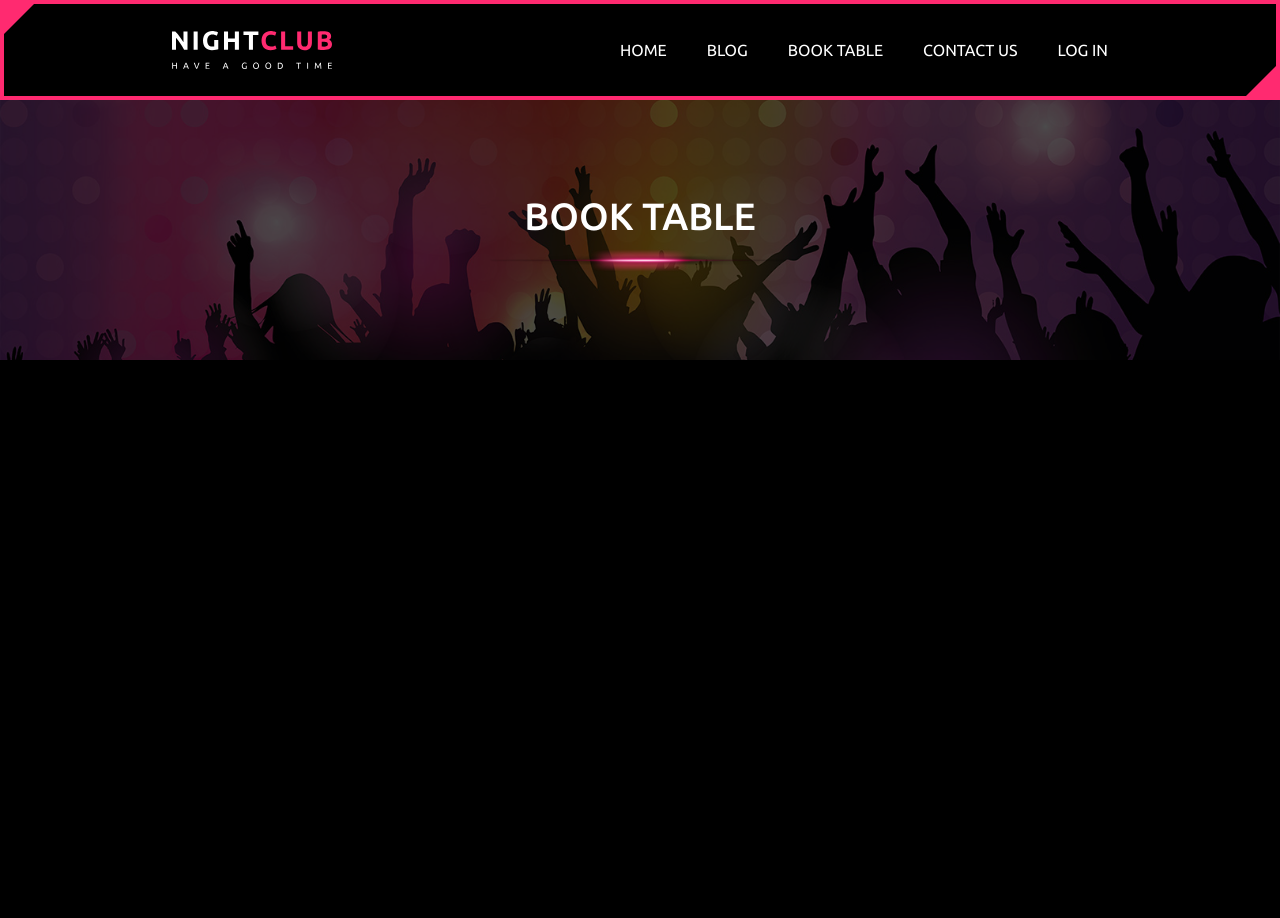
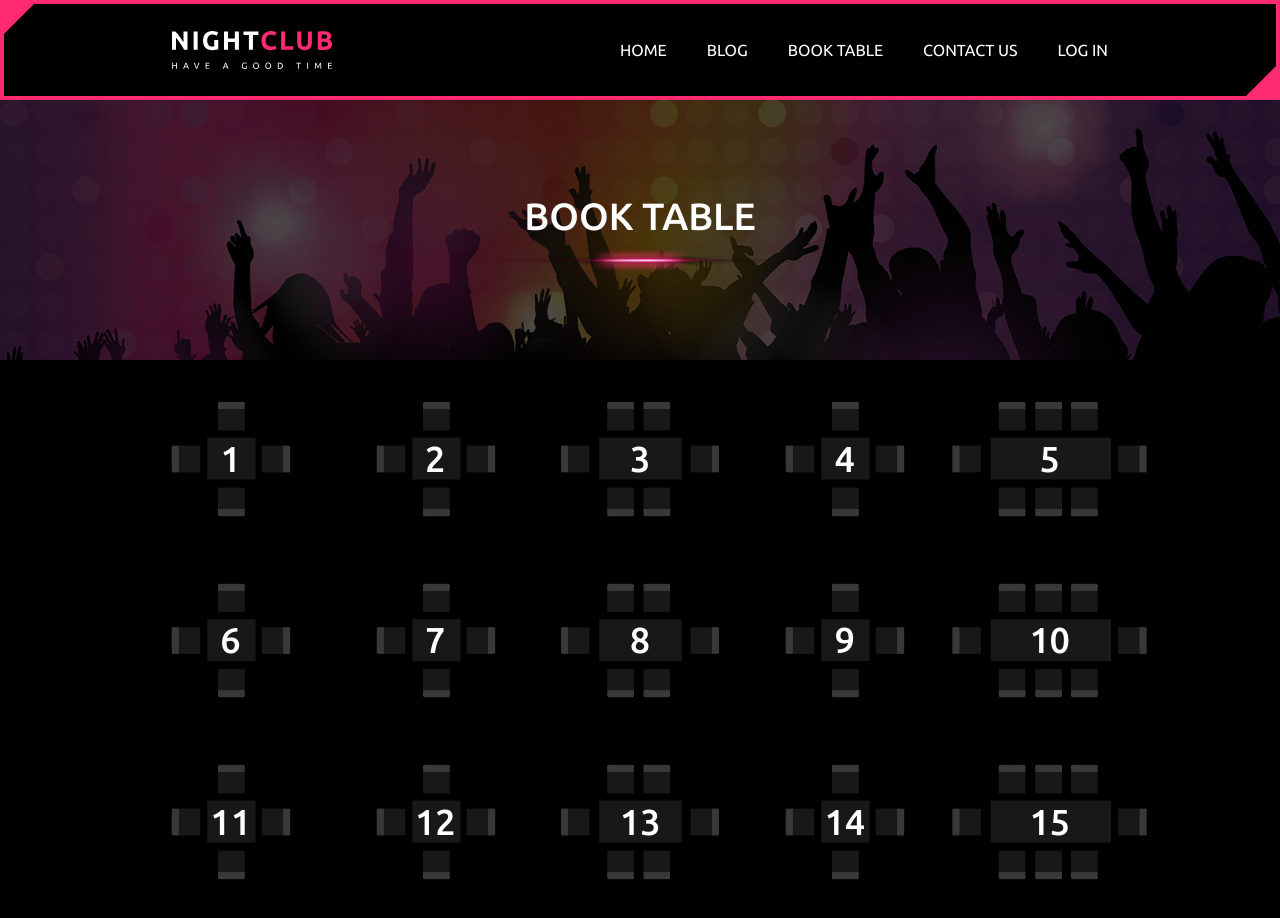
Before and after one commit to NightClubExam/nightclub, a Next.js app: page /book-table in a window 1280 px wide. Shown: the top 918 px of the page. Before the commit the page ends 800 px from the top, so only its background shows below. Built offline with nearby package versions, Linux system fonts and the light colour scheme.

Commit message:
feat: replace BookForm component with BookTable and add react-hook-form dependency

```diff
--- a/app/(routes)/book-table/page.js
+++ b/app/(routes)/book-table/page.js
@@ -1,6 +1,6 @@
 import Navigation from "../../components/Navigation";
 import PageHero from "../../components/PageHero";
-import BookForm from "../../components/BookForm";
+import BookForm from "../../components/BookTable";
 import Footer from "../../components/Footer";
 
 export default function BookTable() {
--- a/app/components/BookForm.jsx
+++ /dev/null
@@ -1,5 +0,0 @@
-const BookForm = () => {
-    return ( <div>Book Form</div> );
-}
-
-export default BookForm;
--- /dev/null
+++ b/app/components/BookTable.jsx
@@ -0,0 +1,233 @@
+//Alberte Remmer
+// import {useState} from "react";
+import Image from "next/image";
+
+// Der oprettes et array med hvert bord, så der kan mappes over dem senere.
+const tables = [
+  { number: 1, img: "table_1.png" },
+  { number: 2, img: "table_1.png" },
+  { number: 3, img: "table_2.png" },
+  { number: 4, img: "table_1.png" },
+  { number: 5, img: "table_3.png" },
+  { number: 6, img: "table_1.png" },
+  { number: 7, img: "table_1.png" },
+  { number: 8, img: "table_2.png" },
+  { number: 9, img: "table_1.png" },
+  { number: 10, img: "table_3.png" },
+  { number: 11, img: "table_1.png" },
+  { number: 12, img: "table_1.png" },
+  { number: 13, img: "table_2.png" },
+  { number: 14, img: "table_1.png" },
+  { number: 15, img: "table_3.png" },
+];
+
+const BookTable = () => {
+    //State:
+    // - selected: gemmer det valgte bordnummer
+    // - setSelected: opdaterer det valgte bordnummer, når brugeren klikker
+    // - null: default værdi, når ingen borde er valgt
+    // const [selected, setSelected] = useState(null);
+    return (
+      <div className="w-4/5 mx-auto">
+        {/* Bord-oversigt */}
+        <div className="grid grid-cols-1 justify-items-center md:grid-cols-3 md:gap-y-6 lg:grid-cols-5 lg:gap-y-12 my-8">
+          {tables.map((table) => (
+            <div className="relative" key={table.number}>
+              <Image
+                src={`/assets/table/${table.img}`} //Indsætter billedet dynamisk baseret på arrayets data
+                alt={`Table ${table.number}`} //Indsætter bordnummeret dynamisk baseret på arrayets data
+                width={285}
+                height={186}
+              />
+              <span className="absolute inset-0 flex items-center justify-center text-white text-4xl font-medium">
+                {table.number}
+              </span>
+            </div>
+          ))}
+
+          {/* Bord 1 */}
+          {/* <div className="relative">
+            <Image
+              src="/assets/table/table_1.png"
+              alt="Table 1"
+              width={285}
+              height={186}
+            />
+            <span className="absolute inset-0 flex items-center justify-center text-white text-4xl font-medium">
+              1
+            </span>
+          </div> */}
+          {/* Bord 2 */}
+          {/* <div className="relative">
+            <Image
+              src="/assets/table/table_1.png"
+              alt="Table 2"
+              width={285}
+              height={186}
+            />
+            <span className="absolute inset-0 flex items-center justify-center text-white text-4xl font-medium">
+              2
+            </span>
+          </div> */}
+          {/* Bord 3 */}
+          {/* <div className="relative">
+            <Image
+              src="/assets/table/table_2.png"
+              alt="Table 3"
+              width={285}
+              height={186}
+            />
+            <span className="absolute inset-0 flex items-center justify-center text-white text-4xl font-medium">
+              3
+            </span>
+          </div> */}
+          {/* Bord 4 */}
+          {/* <div className="relative">
+            <Image
+              src="/assets/table/table_1.png"
+              alt="Table 4"
+              width={285}
+              height={186}
+            />
+            <span className="absolute inset-0 flex items-center justify-center text-white text-4xl font-medium">
+              4
+            </span>
+          </div> */}
+          {/* Bord 5 */}
+          {/* <div className="relative">
+            <Image
+              src="/assets/table/table_3.png"
+              alt="Table 5"
+              width={285}
+              height={186}
+            />
+            <span className="absolute inset-0 flex items-center justify-center text-white text-4xl font-medium">
+              5
+            </span>
+          </div> */}
+          {/* Bord 6 */}
+          {/* <div className="relative">
+            <Image
+              src="/assets/table/table_1.png"
+              alt="Table 6"
+              width={285}
+              height={186}
+            />
+            <span className="absolute inset-0 flex items-center justify-center text-white text-4xl font-medium">
+              6
+            </span>
+          </div> */}
+          {/* Bord 7 */}
+          {/* <div className="relative">
+            <Image
+              src="/assets/table/table_1.png"
+              alt="Table 7"
+              width={285}
+              height={186}
+            />
+            <span className="absolute inset-0 flex items-center justify-center text-white text-4xl font-medium">
+              7
+            </span>
+          </div> */}
+          {/* Bord 8 */}
+          {/* <div className="relative">
+            <Image
+              src="/assets/table/table_2.png"
+              alt="Table 8"
+              width={285}
+              height={186}
+            />
+            <span className="absolute inset-0 flex items-center justify-center text-white text-4xl font-medium">
+              8
+            </span>
+          </div> */}
+          {/* Bord 9 */}
+          {/* <div className="relative">
+            <Image
+              src="/assets/table/table_1.png"
+              alt="Table 9"
+              width={285}
+              height={186}
+            />
+            <span className="absolute inset-0 flex items-center justify-center text-white text-4xl font-medium">
+              9
+            </span>
+          </div> */}
+          {/* Bord 10 */}
+          {/* <div className="relative">
+            <Image
+              src="/assets/table/table_3.png"
+              alt="Table 10"
+              width={285}
+              height={186}
+            />
+            <span className="absolute inset-0 flex items-center justify-center text-white text-4xl font-medium">
+              10
+            </span>
+          </div> */}
+          {/* Bord 11 */}
+          {/* <div className="relative">
+            <Image
+              src="/assets/table/table_1.png"
+              alt="Table 11"
+              width={285}
+              height={186}
+            />
+            <span className="absolute inset-0 flex items-center justify-center text-white text-4xl font-medium">
+              11
+            </span>
+          </div> */}
+          {/* Bord 12 */}
+          {/* <div className="relative">
+            <Image
+              src="/assets/table/table_1.png"
+              alt="Table 12"
+              width={285}
+              height={186}
+            />
+            <span className="absolute inset-0 flex items-center justify-center text-white text-4xl font-medium">
+              12
+            </span>
+          </div> */}
+          {/* Bord 13 */}
+          {/* <div className="relative">
+            <Image
+              src="/assets/table/table_2.png"
+              alt="Table 13"
+              width={285}
+              height={186}
+            />
+            <span className="absolute inset-0 flex items-center justify-center text-white text-4xl font-medium">
+              13
+            </span>
+          </div> */}
+          {/* Bord 14 */}
+          {/* <div className="relative">
+            <Image
+              src="/assets/table/table_1.png"
+              alt="Table 14"
+              width={285}
+              height={186}
+            />
+            <span className="absolute inset-0 flex items-center justify-center text-white text-4xl font-medium">
+              14
+            </span>
+          </div> */}
+          {/* Bord 15 */}
+          {/* <div className="relative">
+            <Image
+              src="/assets/table/table_3.png"
+              alt="Table 15"
+              width={285}
+              height={186}
+            />
+            <span className="absolute inset-0 flex items-center justify-center text-white text-4xl font-medium">
+              15
+            </span>
+          </div> */}
+        </div>
+      </div>
+    );
+}
+
+export default BookTable;
--- a/package.json
+++ b/package.json
@@ -13,6 +13,7 @@
     "next": "16.0.6",
     "react": "19.2.0",
     "react-dom": "19.2.0",
+    "react-hook-form": "^7.67.0",
     "react-icons": "^5.5.0"
   },
   "devDependencies": {
```
Also changed, not shown: 1 other file (tests, documents, lock files or other folders).
